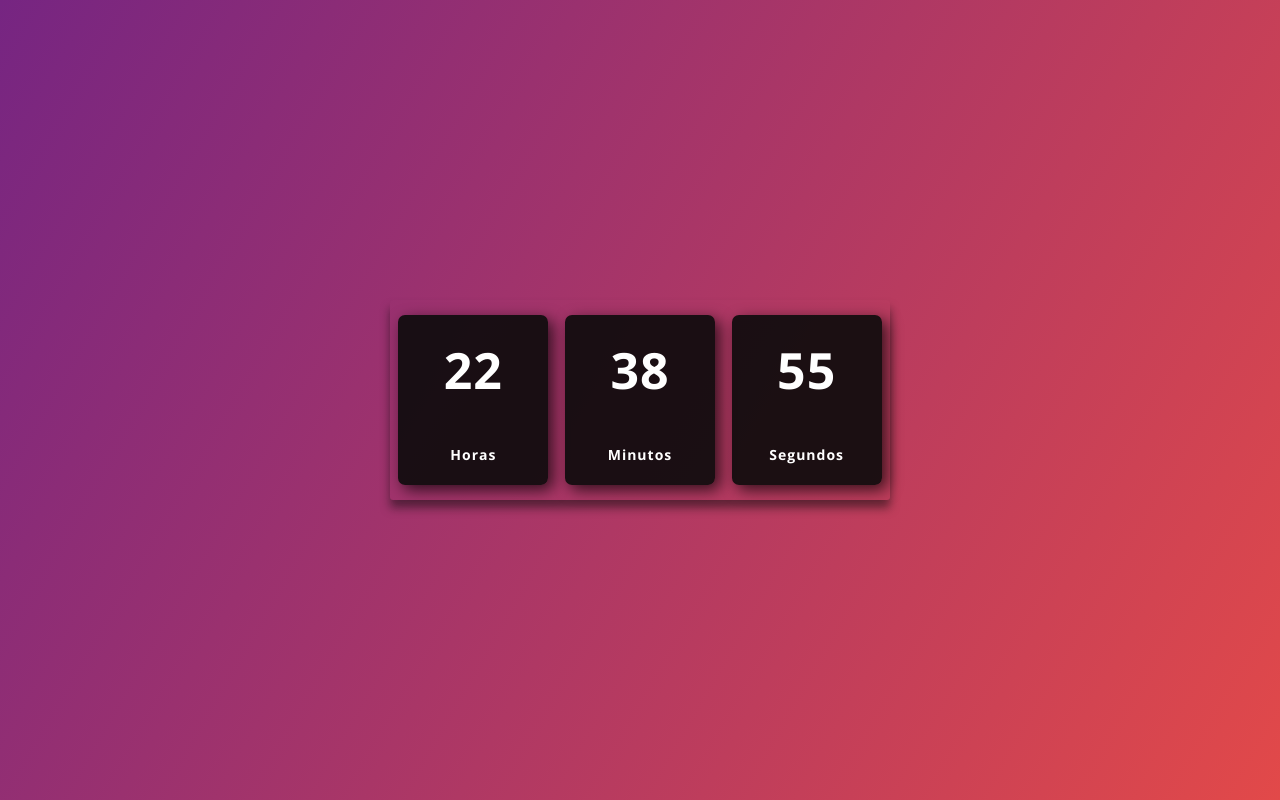
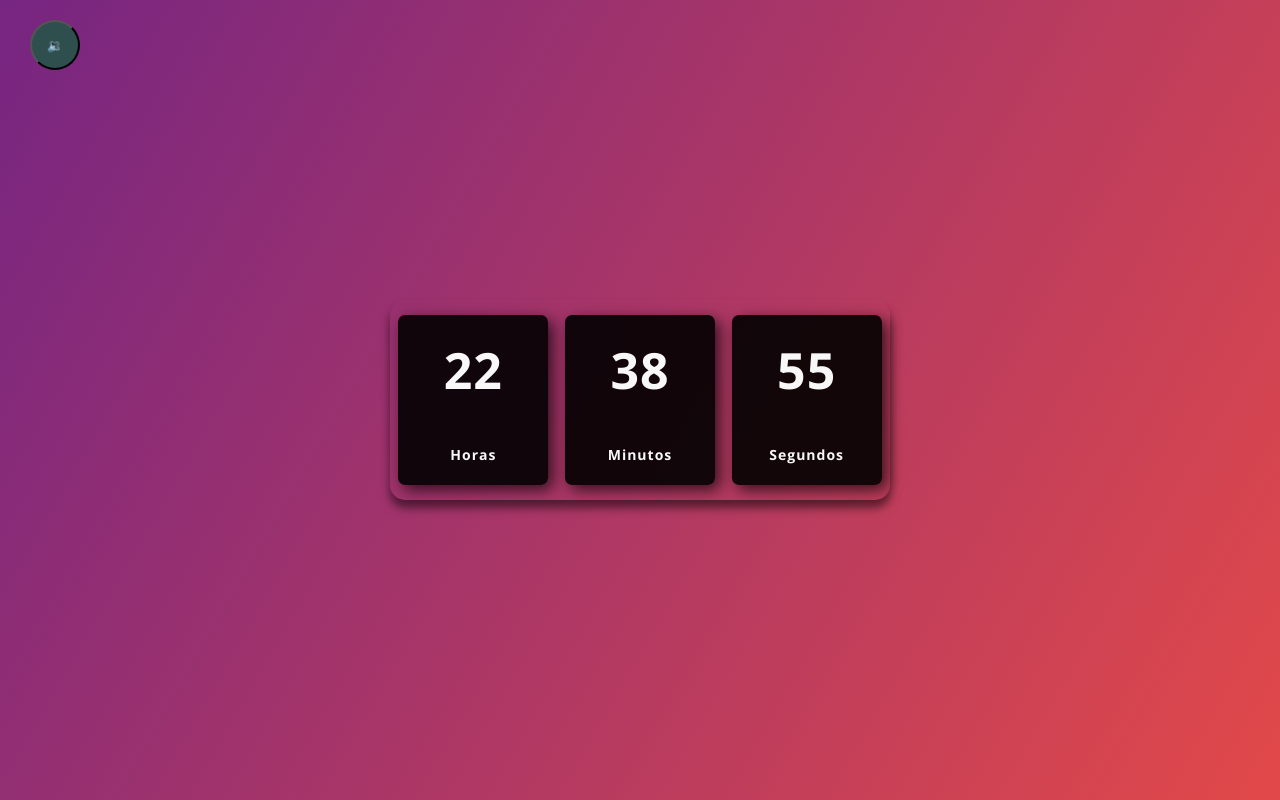
Before and after one commit to GabrielDevequi/Rel-gio-, a plain HTML site: page Relogio/index.html in a window 1280 px wide. Drawn offline with nearby package versions, Linux system fonts and the light colour scheme.

Commit message:
Add files via upload

```diff
--- a/Relogio/estilo.css
+++ b/Relogio/estilo.css
@@ -20,8 +20,8 @@ body{
     height: 200px;
     width: 500px;
     background: transparent;
-    border-radius: 3px;
-    box-shadow: 0px 8px 10px rgba(13, 13, 13, 0.5);
+    border-radius: 15px;
+    box-shadow: 0px 8px 10px rgba(0, 0, 0, 0.5);
 
 }
 
@@ -32,11 +32,11 @@ body{
     flex-direction: column;
     align-items: center;
     justify-content: center;
-    color: rgb(255, 255, 255);
-    background: rgba(10, 10, 10, 0.9);
-    box-shadow: 5px 5px 15px rgba(0, 0, 0, .7);
+    color: rgb(248, 248, 248);
+    background: rgba(0, 0, 0, 0.9);
+    box-shadow: 5px 5px 15px rgba(0, 0, 0, 0.7);
     border-radius: 7px;
-    letter-spacing: 1px; /* Menor espaçamento para melhorar legibilidade */
+    letter-spacing: 1px;
 
 }
 
@@ -48,3 +48,28 @@ body{
 .relogio span.tempo {
     font-size: 14px;
 }
+
+
+.btn {
+    position: absolute;
+    height: 100px;
+    size: 150px;
+    width: 150px;
+    height: 150px;
+    left: 30px;
+    top: 20px;
+
+
+}
+
+.btn button {
+    height: 100px;
+    width: 50px;
+    height: 50px;
+    border-radius:50px;
+    background-color: darkslategray;
+
+
+
+
+}
--- a/Relogio/index.html
+++ b/Relogio/index.html
@@ -8,6 +8,7 @@
 </head>
 <body>
     <div class="relogio">
+
     <div>
         <span id="horas">00</span>
         <span class="tempo">Horas</span>
@@ -23,8 +24,15 @@
         <span class="tempo">Segundos</span>
     </div>
     </div>
+        <div class="btn">
+        <button id="muteButton" onclick="mute()">🔉</button>
+    </div>
+    <audio id="tik" src="ticking-clock_1-27477.mp3" autoplay loop ></audio>
 
     <script src="script.js"></script>
+
+
+
 </body>
 
 </html>
--- a/Relogio/script.js
+++ b/Relogio/script.js
@@ -1,6 +1,7 @@
 const horas = document.getElementById ('horas');
 const minutos = document.getElementById ('minutos');
 const segundos = document.getElementById ('segundos');
+
 
 const relogio = setInterval(function time(){
     let dateToday = new Date();
@@ -16,5 +17,15 @@ const relogio = setInterval(function time(){
     horas.textContent = hr
     minutos.textContent = min
     segundos.textContent = sec
-
 })
+function mute(){
+    var audio = document.getElementById("tik");
+    var button = document.getElementById("muteButton");
+    if (audio.paused) {
+        audio.play();
+        button.textContent ='🔊'
+    } else {
+        audio.pause();
+        button.textContent ='🔇'
+    }
+}
```
Also changed, not shown: 1 other file.
